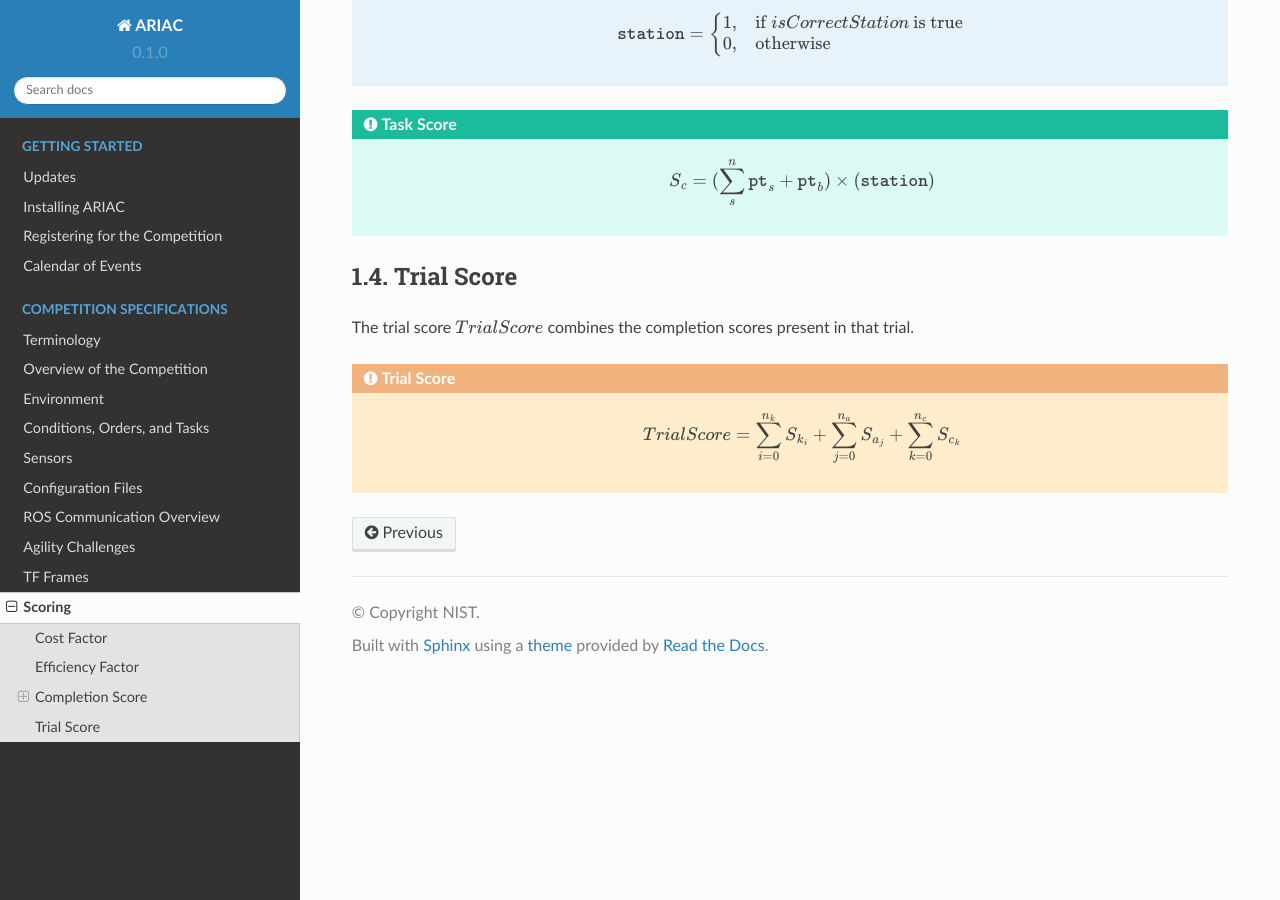
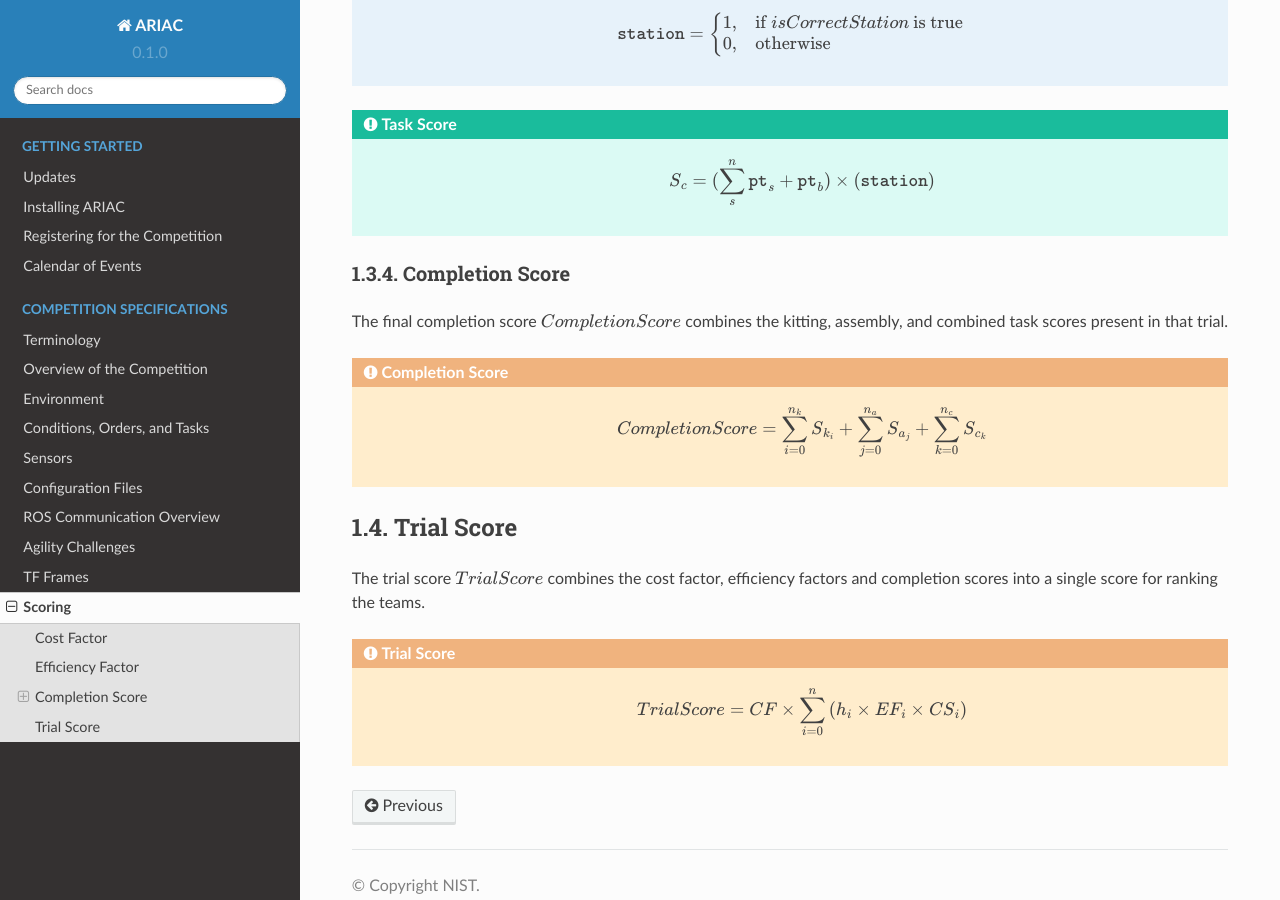
Before and after one commit to usnistgov/ARIAC, a Sphinx documentation site: the page built from docs/competition/scoring.rst, in a window 1280 px wide and 900 px high, scrolled down 4025 px. Built offline with Sphinx 7.4.7 and the Read the Docs theme 2.0.0, drawn with Linux system fonts in a browser that asks for light colours.

Commit message:
Update scoring.rst
Fixing Trial Score and completion score sections

```diff
--- a/docs/competition/scoring.rst
+++ b/docs/competition/scoring.rst
@@ -229,10 +229,25 @@ Combined Task Score
 
 
 
+Completion Score
+^^^^^^^^^^^^^^^^^^^
+The final completion score :math:`CompletionScore` combines the kitting, assembly, and combined task scores present in that trial.
+
+
+.. admonition:: Completion Score
+  :class: caution
+  :name: completion-score
+
+   .. math::
+
+        CompletionScore = \sum_{i=0}^{n_k}{S_{k_i}} + \sum_{j=0}^{n_a}{S_{a_j}} + \sum_{k=0}^{n_c}{S_{c_k}}
+
+
+
 Trial Score
 -----------------------
 
-The trial score :math:`TrialScore` combines the completion scores present in that trial.
+The trial score :math:`TrialScore` combines the cost factor, efficiency factors and completion scores into a single score for ranking the teams.
 
 
 .. admonition:: Trial Score
@@ -241,4 +256,4 @@ The trial score :math:`TrialScore` combines the completion scores present in tha
 
    .. math::
 
-        TrialScore = \sum_{i=0}^{n_k}{S_{k_i}} + \sum_{j=0}^{n_a}{S_{a_j}} + \sum_{k=0}^{n_c}{S_{c_k}}
+        TrialScore = CF \times \sum_{i=0}^{n}{(h_i \times EF_i \times CS_i)}
```
